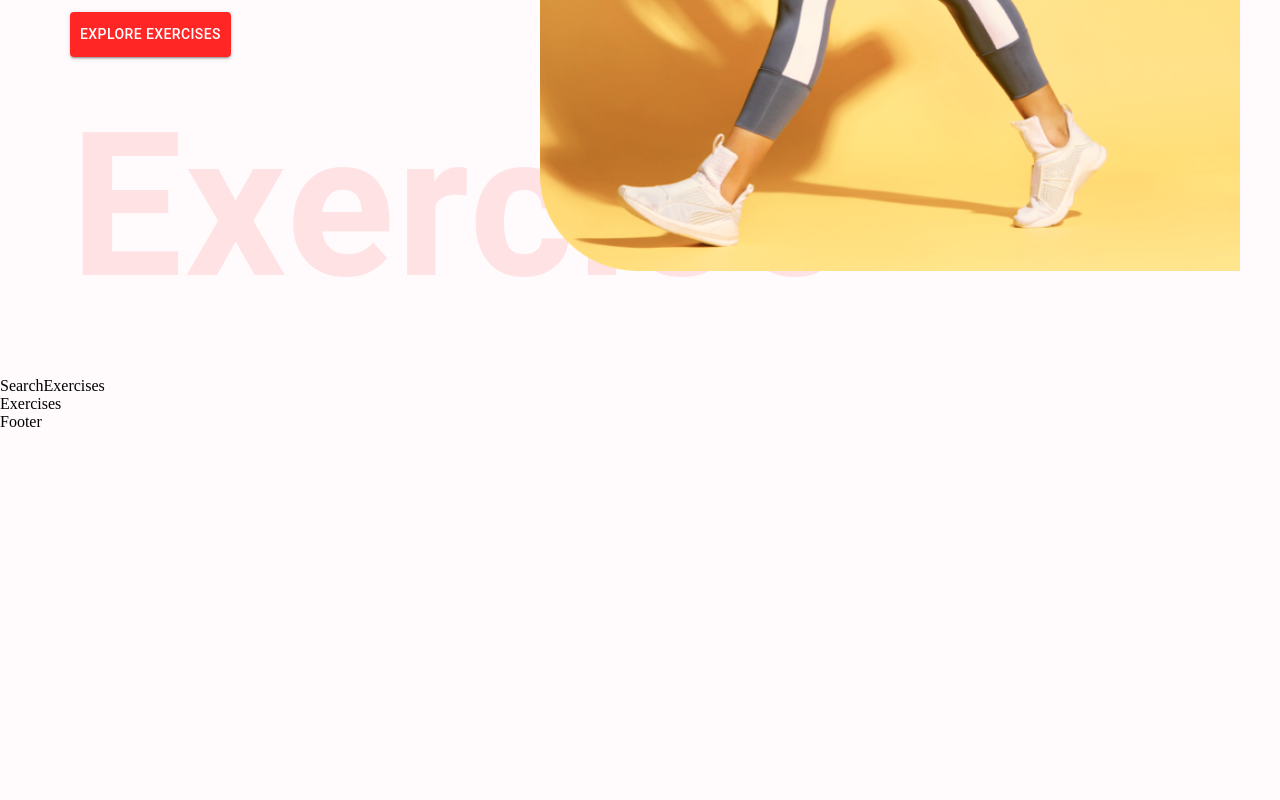
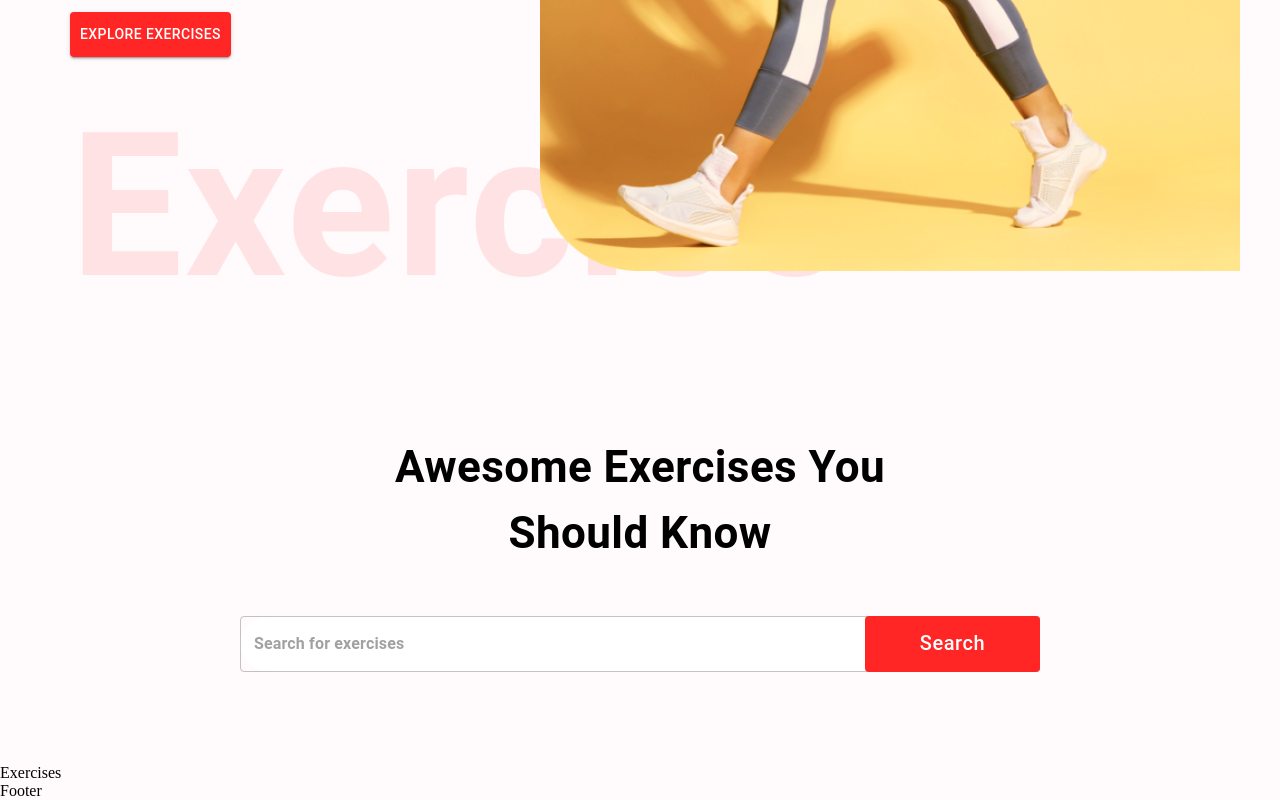
Before and after one commit to okhay-p/gym-exercises-app, a React (Create React App) app: page / in a window 1280 px wide. Shown: the part 595-1395 px from the top of the page. Before the commit the page ends 1026 px from the top, so only its background shows below. Built offline with nearby package versions, Linux system fonts and the light colour scheme.

Commit message:
started implementing SearchExercises component, added a utils folder and fetchData file

```diff
--- a/src/components/SearchExercises.js
+++ b/src/components/SearchExercises.js
@@ -1,8 +1,64 @@
-import React from 'react'
+import React, { useEffect, useState } from 'react';
+import { Box, Button, Stack, TextField, Typography } from '@mui/material';
 
 const SearchExercises = () => {
+
+  const [ search, setSearch ] = useState('')
+
+  const handleSearch = async() => {
+    if(search) {
+      // const exercisesData = await fetchData();
+    }
+  }
+
   return (
-    <div>SearchExercises</div>
+    <Stack alignItems='center' mt='37px' justifyContent='center' p='20px'>
+      <Typography
+        fontWeight={700}
+        sx={{
+          fontSize: { lg: '44px', xs: '30px' }
+        }}
+        mb='50px'
+        textAlign='center'
+      >
+        Awesome Exercises You <br />
+        Should Know
+      </Typography>
+      <Box position='relative' mb='72px'>
+        <TextField
+          sx={{
+            input: {
+              fontWeight: 700,
+              border: 'none',
+              borderRadius: '4px'
+            },
+            width: { lg: '800px', xs: '350px'},
+            backgroundColor: '#FFFFFF',
+            borderRadius: '40px'
+          }}
+          height='76px'
+          value={search}
+          onChange={(e) => setSearch(e.target.value.toLowerCase())}
+          placeholder='Search for exercises'
+          type='text'
+        />
+        <Button className='search-btn'
+          sx={{
+            bgcolor: '#FF2625',
+            color: '#fff',
+            textTransform: 'none',
+            width: { lg: '175px', xs: '80px'},
+            fontSize: { lg: '20px', xs: '14px'},
+            height: '56px',
+            position: 'absolute',
+            right: '0'
+          }}
+          onClick={handleSearch}
+        >
+          Search
+        </Button>
+      </Box>
+    </Stack>
   )
 }
 
```
Also changed, not shown: src/utils/fetchData.js (added).
